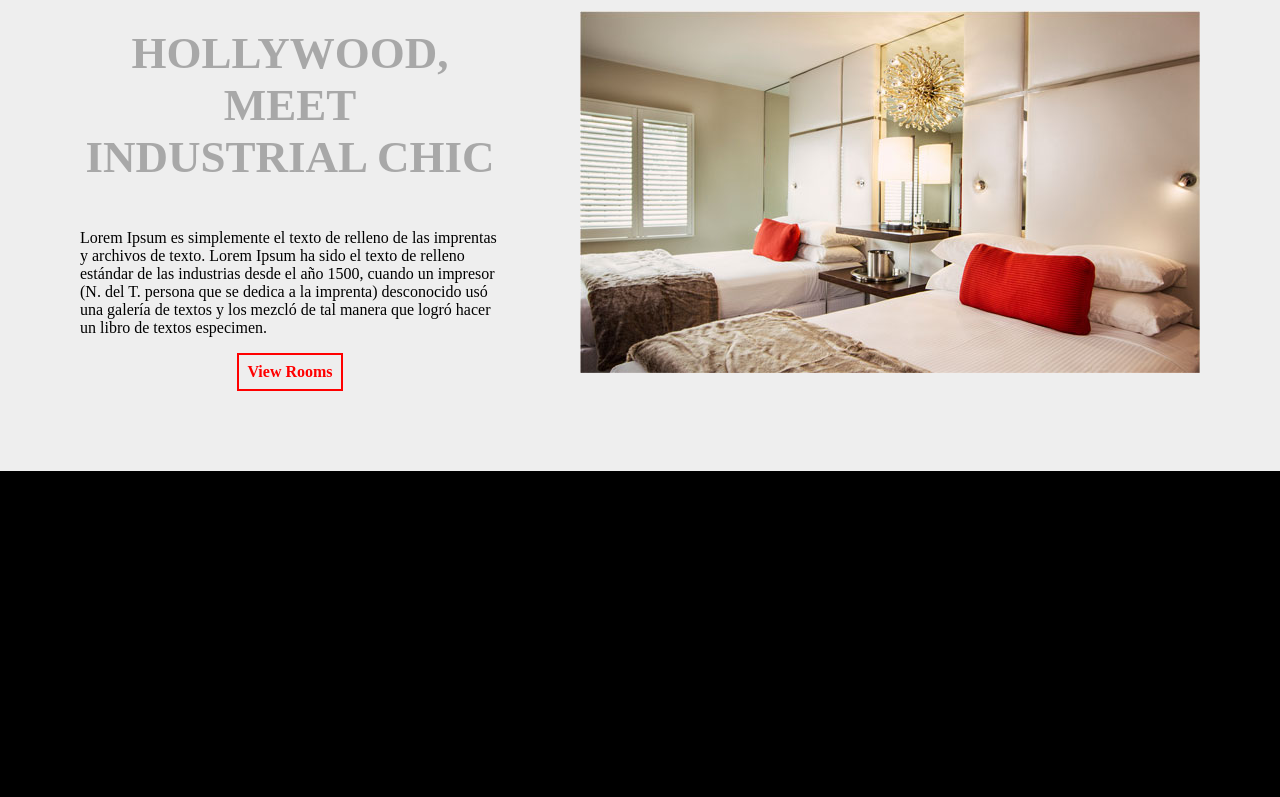
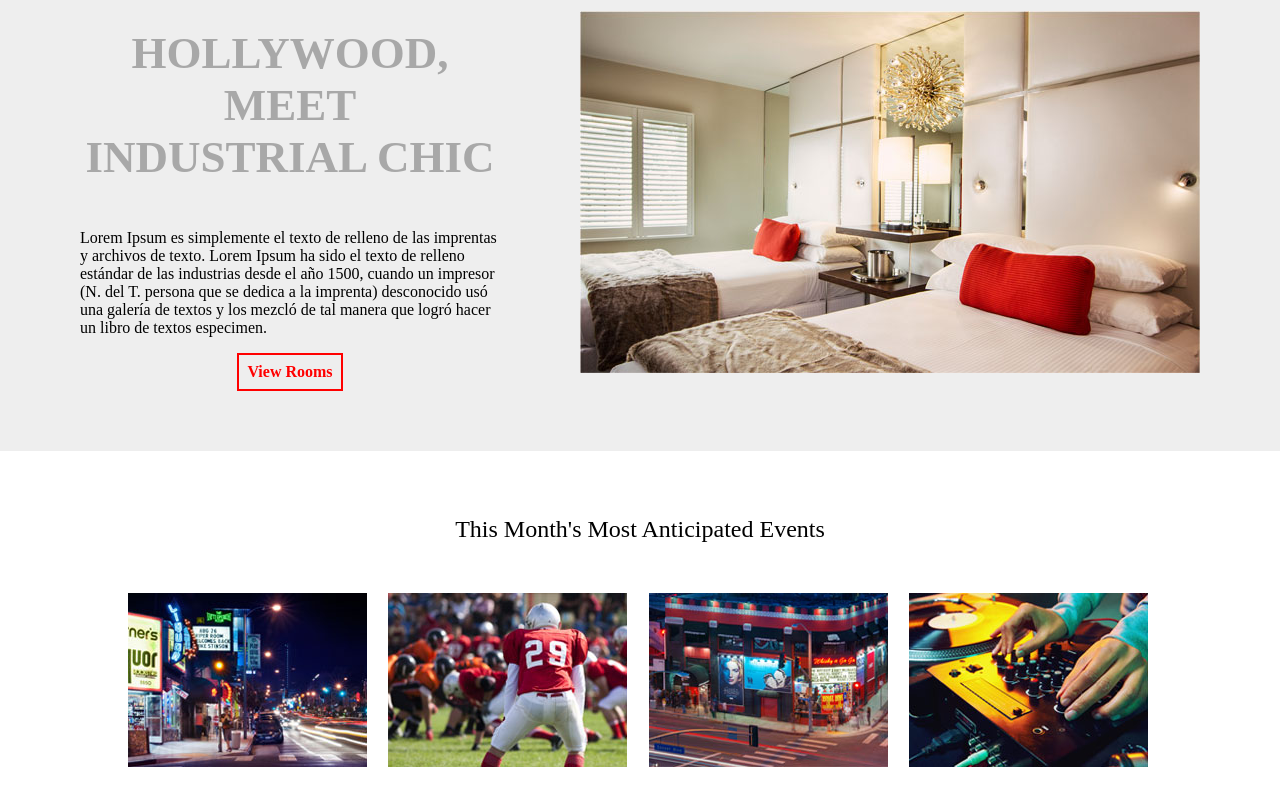
Before and after one commit to devRony1710/Abstraer, a React (Create React App) app: page / in a window 1280 px wide. Shown: the part 981-1778 px from the top of the page. Before the commit the page ends 1452 px from the top, so only its background shows below. Built offline with nearby package versions, Linux system fonts and the light colour scheme.

Commit message:
Events section building

```diff
--- a/src/App.js
+++ b/src/App.js
@@ -5,6 +5,7 @@ import { Description } from './components/Description/Description';
 import { Header } from './components/Header/Header';
 import { RoomSection } from './components/Rooms/RoomSection';
 import MainSlider from './components/Slider/Slider';
+import { Events } from './components/Events/Events';
 import './components/styles/Fonts.css';
 
 function App() {
@@ -15,6 +16,7 @@ function App() {
       {/* <Form /> */}
       <Description />
       <RoomSection />
+      <Events />
     </>
   );
 }
--- a/src/components/Description/description.css
+++ b/src/components/Description/description.css
@@ -30,9 +30,7 @@
 
 @media screen and (max-width: 700px) {
   .DescriptionContainer {
-    width: 85%;
-    top: 304px;
-    left: 0;
+    width: 100%;
   }
 
   .DescriptionContainer > p {
--- /dev/null
+++ b/src/components/Events/Events.js
@@ -0,0 +1,23 @@
+import React from 'react';
+
+import event1 from '../../assets/event-1.jpg';
+import event2 from '../../assets/event-2.jpg';
+import event3 from '../../assets/event-3.jpg';
+import event4 from '../../assets/event-4.jpg';
+
+// styles
+import './event.css';
+
+export const Events = () => {
+  return (
+    <div className="EventContainer">
+      <h2>This Month's Most Anticipated Events</h2>
+      <div className="Event-Imgs-Container">
+        <img alt="Event Img" src={event1} />
+        <img alt="Event Img" src={event2} />
+        <img alt="Event Img" src={event3} />
+        <img alt="Event Img" src={event4} />
+      </div>
+    </div>
+  );
+};
--- /dev/null
+++ b/src/components/Events/event.css
@@ -0,0 +1,22 @@
+.EventContainer {
+  display: flex;
+  flex-direction: column;
+  justify-content: center;
+  align-items: center;
+  margin-top: -20px;
+  background: #fff;
+}
+
+.EventContainer > h2 {
+  font-weight: 100;
+  padding-top: 45px;
+  text-align: center;
+}
+
+.Event-Imgs-Container {
+  width: 80%;
+  display: grid;
+  grid-template-columns: repeat(4, 1fr);
+  grid-gap: 17px;
+  padding: 30px;
+}
```
Also changed, not shown: src/components/Footer/Footer.js (added, +9 -0 lines), src/components/Footer/footer.css (added), 1 other file (tests, documents, lock files or other folders).
